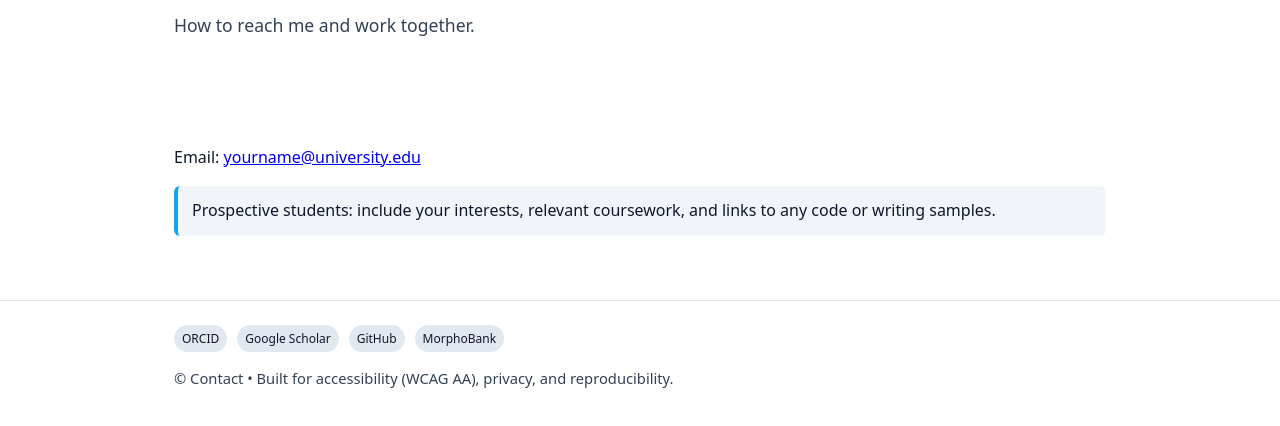
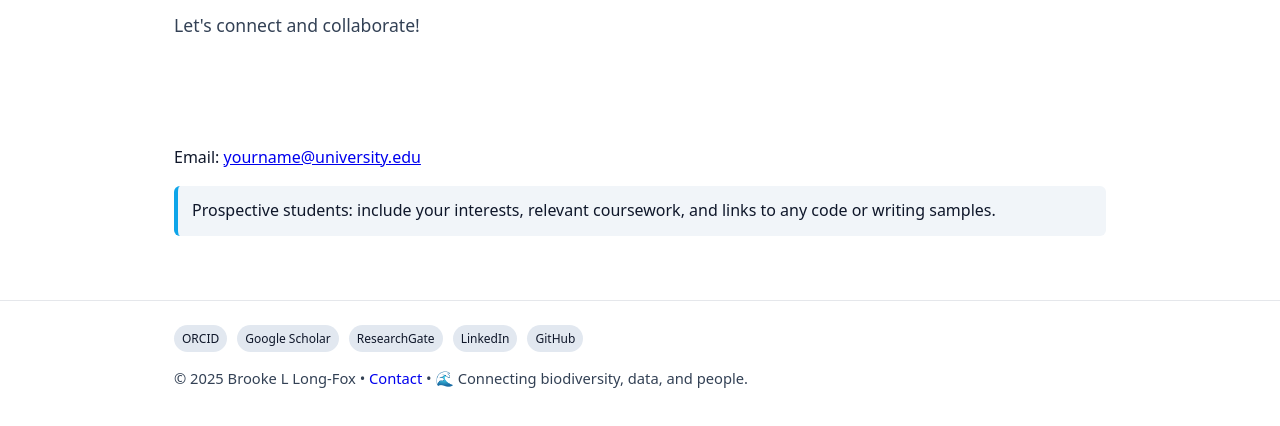
Before and after one commit to blong-fox/blong-fox, a plain HTML site: page contact.html in a window 1280 px wide. Shown: the part 208-634 px from the top of the page. Drawn offline with Linux system fonts and the light colour scheme.

Commit message:
Update contact.html

```diff
--- a/contact.html
+++ b/contact.html
@@ -4,7 +4,7 @@
   <meta charset="utf-8">
   <meta name="viewport" content="width=device-width, initial-scale=1">
   <title>Contact</title>
-  <meta name="description" content="How to reach me and work together.">
+  <meta name="description" content="Let's connect and collaborate!">
   <link rel="stylesheet" href="assets/style.css">
 </head>
 <body>
@@ -28,7 +28,7 @@
 <header class="hero">
   <div class="container">
     <h1>Contact</h1>
-    <p class="lead">How to reach me and work together.</p>
+    <p class="lead">Let's connect and collaborate!</p>
   </div>
 </header>
 <main>
@@ -42,12 +42,13 @@
 <footer class="footer">
   <div class="container small">
     <div class="badges">
-      <span class="badge">ORCID</span>
-      <span class="badge">Google Scholar</span>
+      <span class="badge" href="https://orcid.org/0000-0002-2718-647X" target="_blank" rel="noopener">ORCID</span>
+      <span class="badge" href="https://scholar.google.com/citations?user=jc7uD0sAAAAJ&hl=en&oi=sra" target="_blank" rel="noopener">Google Scholar</span>
+      <span class="badge" href="https://www.researchgate.net/profile/Brooke-Long-Fox" target="_blank" rel="noopener">ResearchGate</span>
+      <span class="badge" href="https://www.linkedin.com/in/brookelongfox" target="_blank" rel="noopener">LinkedIn</span>
       <span class="badge">GitHub</span>
-      <span class="badge">MorphoBank</span>
     </div>
-    <p>© Contact • Built for accessibility (WCAG AA), privacy, and reproducibility.</p>
+    <p>© 2025 Brooke L Long-Fox • <a href="mailto:brooke.long-fox@sdsmt.edu" style="text-decoration:none;">Contact</a> • 🌊 Connecting biodiversity, data, and people.</p>
   </div>
 </footer>
 </body>
```
